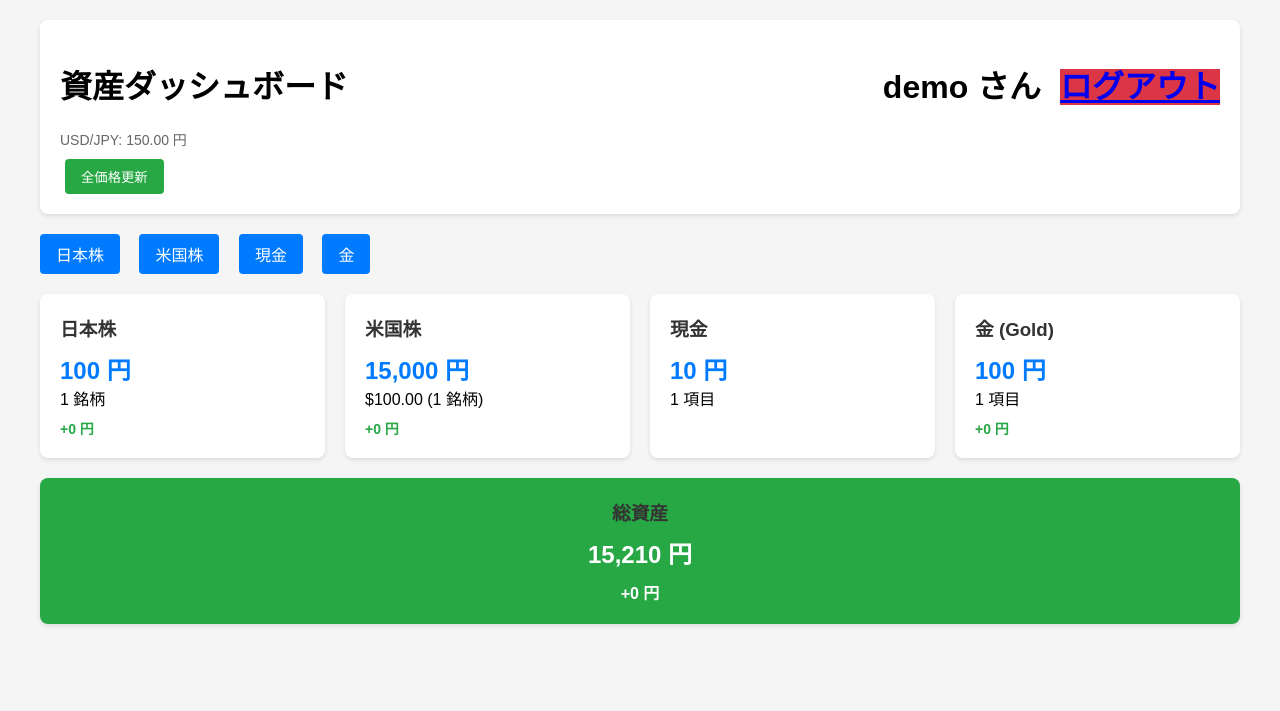
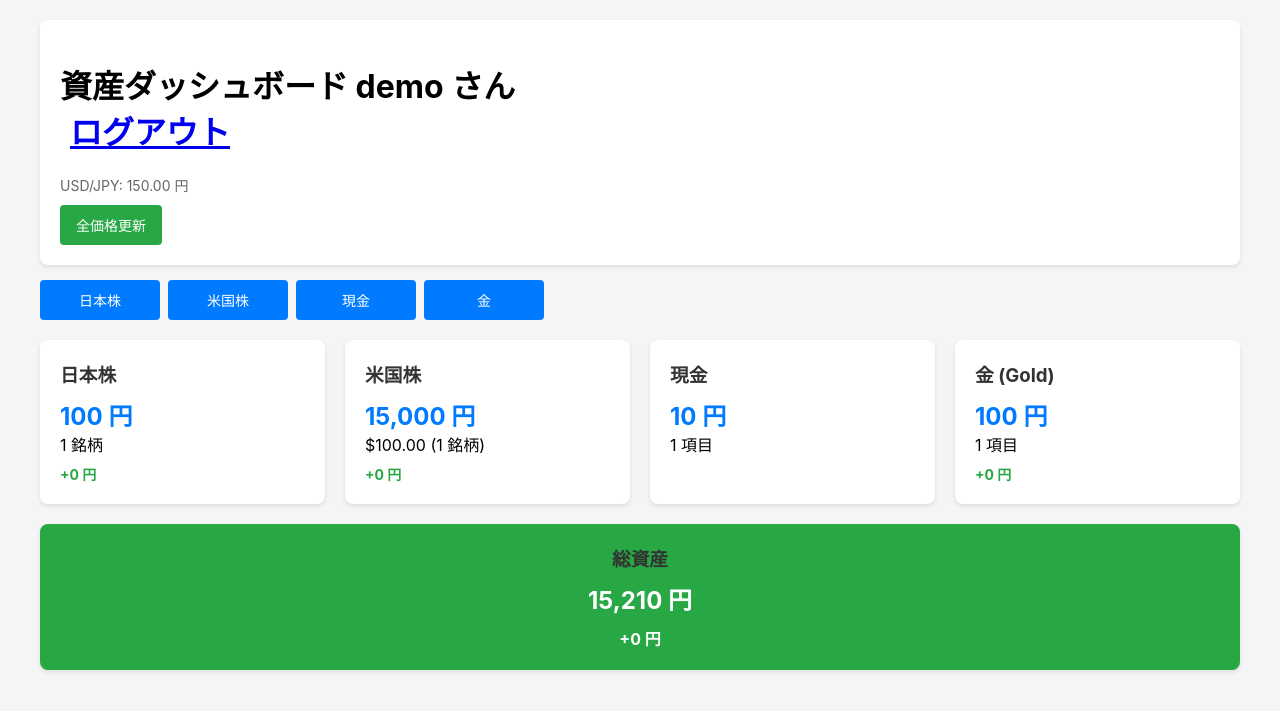
Before and after one commit to kinopiokinopiko/kinopio-1, a Flask app: page /dashboard in a window 1280 px wide. Shown: the top 711 px of the page. Run offline with Flask 3, Linux system fonts and the light colour scheme; a user stored in the database is signed in; tables that the repository leaves empty hold one stand-in row (values such as "Sample post"); a database or web service that is not in the repository returns one stand-in record (values such as "Sample title"); data that the repository does not hold is empty; some libraries are stand-ins or nearby versions.

Commit message:
Update base.html

```diff
--- a/templates/base.html
+++ b/templates/base.html
@@ -2,13 +2,16 @@
 <html lang="ja">
 <head>
     <meta charset="UTF-8">
-    <meta name="viewport" content="width=device-width, initial-scale=1.0">
+    <meta name="viewport" content="width=device-width, initial-scale=1.0, maximum-scale=1.0, user-scalable=no">
     <title>{% block title %}資産管理システム{% endblock %}</title>
     <style>
+        * {
+            box-sizing: border-box;
+        }
         body {
-            font-family: Arial, sans-serif;
+            font-family: -apple-system, BlinkMacSystemFont, "Segoe UI", Roboto, "Helvetica Neue", Arial, sans-serif;
             margin: 0;
-            padding: 20px;
+            padding: 10px;
             background: #f5f5f5;
         }
         .container {
@@ -17,22 +20,28 @@
         }
         .header {
             background: white;
-            padding: 20px;
+            padding: 15px;
             border-radius: 8px;
-            margin-bottom: 20px;
+            margin-bottom: 15px;
             box-shadow: 0 2px 4px rgba(0,0,0,0.1);
         }
         .nav-links {
-            margin: 20px 0;
+            margin: 15px 0;
+            display: flex;
+            flex-wrap: wrap;
+            gap: 8px;
         }
         .nav-links a {
             display: inline-block;
-            margin-right: 15px;
-            padding: 8px 16px;
+            padding: 10px 16px;
             background: #007bff;
             color: white;
             text-decoration: none;
             border-radius: 4px;
+            font-size: 14px;
+            flex: 1;
+            min-width: 120px;
+            text-align: center;
         }
         .nav-links a:hover {
             background: #0056b3;
@@ -40,23 +49,18 @@
         .back-link {
             color: #007bff;
             text-decoration: none;
+            font-size: 14px;
+            display: inline-block;
+            margin-bottom: 10px;
         }
         .back-link:hover {
             text-decoration: underline;
         }
-        .user-info {
-            float: right;
-        }
-        .logout-btn {
-            background: #dc3545;
-        }
-        .logout-btn:hover {
-            background: #c82333;
-        }
         .alert {
-            padding: 10px;
-            margin-bottom: 20px;
+            padding: 12px;
+            margin-bottom: 15px;
             border-radius: 4px;
+            font-size: 14px;
         }
         .alert-success {
             background: #d4edda;
@@ -70,58 +74,63 @@
         }
         .form-section {
             background: white;
-            padding: 20px;
+            padding: 15px;
             border-radius: 8px;
-            margin-bottom: 20px;
+            margin-bottom: 15px;
             box-shadow: 0 2px 4px rgba(0,0,0,0.1);
         }
         .form-row {
             display: flex;
-            gap: 10px;
+            gap: 8px;
             align-items: end;
             margin-bottom: 10px;
+            flex-wrap: wrap;
         }
         .form-group {
-            margin-bottom: 20px;
+            margin-bottom: 15px;
+            flex: 1;
+            min-width: 100%;
         }
         label {
             display: block;
             margin-bottom: 5px;
             font-weight: bold;
+            font-size: 13px;
         }
         input[type="text"], input[type="password"], input[type="number"] {
-            padding: 8px;
+            padding: 10px;
             border: 1px solid #ddd;
             border-radius: 4px;
-            flex: 1;
-            box-sizing: border-box;
+            width: 100%;
+            font-size: 14px;
         }
         input[type="text"]:focus, input[type="password"]:focus, input[type="number"]:focus {
             outline: none;
             border-color: #007bff;
         }
         button {
-            padding: 8px 16px;
+            padding: 10px 16px;
             background: #007bff;
             color: white;
             border: none;
             border-radius: 4px;
             cursor: pointer;
+            font-size: 14px;
+            width: 100%;
         }
         button:hover {
             background: #0056b3;
         }
         .delete-btn {
             background: #dc3545;
-            padding: 4px 8px;
-            font-size: 12px;
+            padding: 8px 12px;
+            font-size: 13px;
         }
         .delete-btn:hover {
             background: #c82333;
         }
         .update-btn {
             background: #28a745;
-            margin-left: 5px;
         }
         .update-btn:hover {
             background: #218838;
@@ -138,6 +147,7 @@
             padding: 12px;
             text-align: left;
             border-bottom: 1px solid #ddd;
+            font-size: 13px;
         }
         th {
             background: #f8f9fa;
@@ -145,6 +155,28 @@
         }
         .text-right {
             text-align: right;
+        }
+
+        /* タブレット以上 */
+        @media (min-width: 768px) {
+            body {
+                padding: 20px;
+            }
+            .header {
+                padding: 20px;
+            }
+            .form-section {
+                padding: 20px;
+            }
+            .nav-links a {
+                flex: 0 1 auto;
+            }
+            .form-group {
+                min-width: auto;
+            }
+            button {
+                width: auto;
+            }
         }
     </style>
     {% block extra_styles %}{% endblock %}
```
